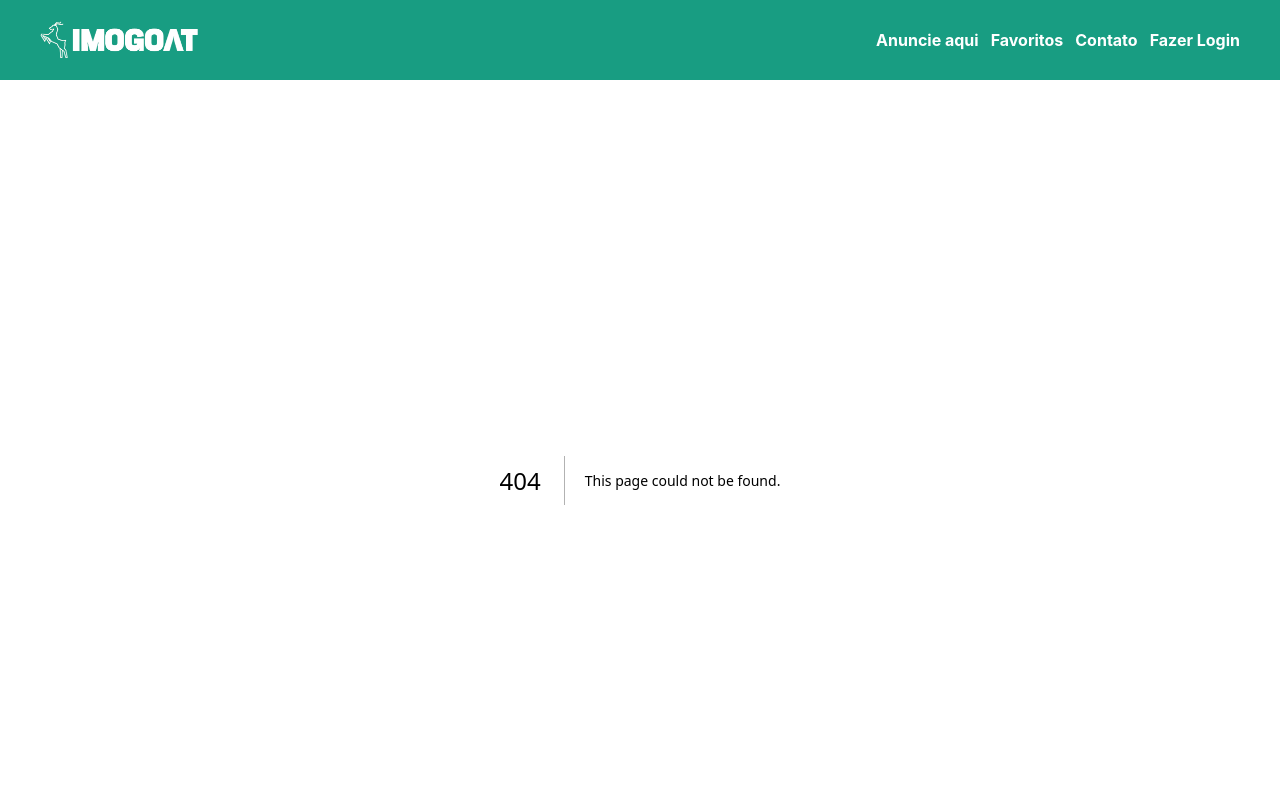
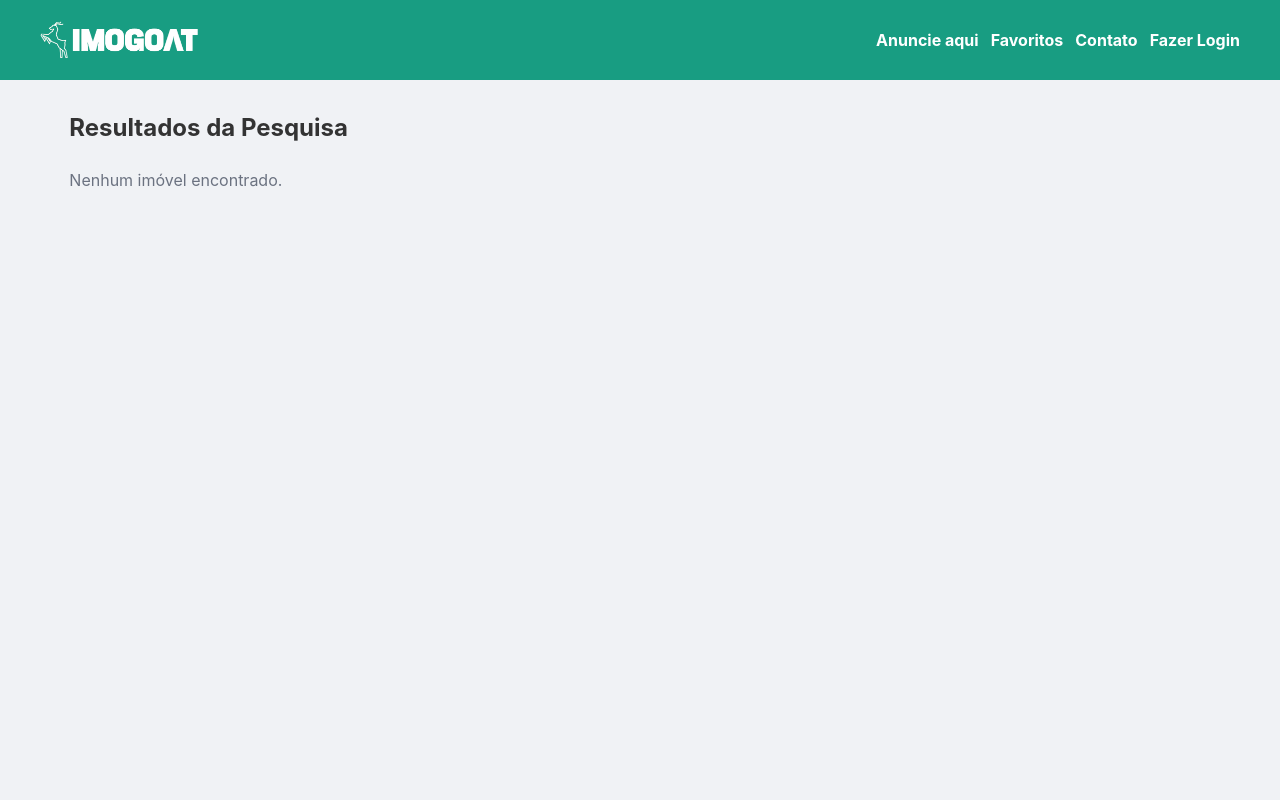
Before and after one commit to Willians-S-S/ImoGOAT-front, a Next.js app: page /search in a window 1280 px wide. Before the commit this address had no page. Shown: the top 800 px of the page. Built offline with nearby package versions, Linux system fonts and the light colour scheme.

Commit message:
feat: implementar funcionalidade de busca por bairro e tipo de imovel na área de pesquisa

```diff
--- /dev/null
+++ b/src/app/search/page.tsx
@@ -0,0 +1,33 @@
+"use client";
+
+import React from "react";
+import { useSearchParams } from "next/navigation";
+import CardArea from "@/components/layout/CardArea";
+
+const SearchResults = () => {
+    const searchParams = useSearchParams();
+    const resultParam = searchParams.get("result"); // Obtém o parâmetro 'result'
+
+    // Decodifica o parâmetro 'result' (JSON codificado)
+    let parsedProperties = [];
+    if (resultParam) {
+        try {
+            parsedProperties = JSON.parse(decodeURIComponent(resultParam));
+        } catch (error) {
+            console.error("Erro ao decodificar as propriedades:", error);
+        }
+    }
+
+    return (
+        <div className="container mx-auto px-4 py-8">
+            <h1 className="text-2xl font-bold mb-6">Resultados da Pesquisa</h1>
+            {parsedProperties.length > 0 ? (
+                <CardArea properties={parsedProperties} />
+            ) : (
+                <p className="text-gray-500">Nenhum imóvel encontrado.</p>
+            )}
+        </div>
+    );
+};
+
+export default SearchResults;
```
